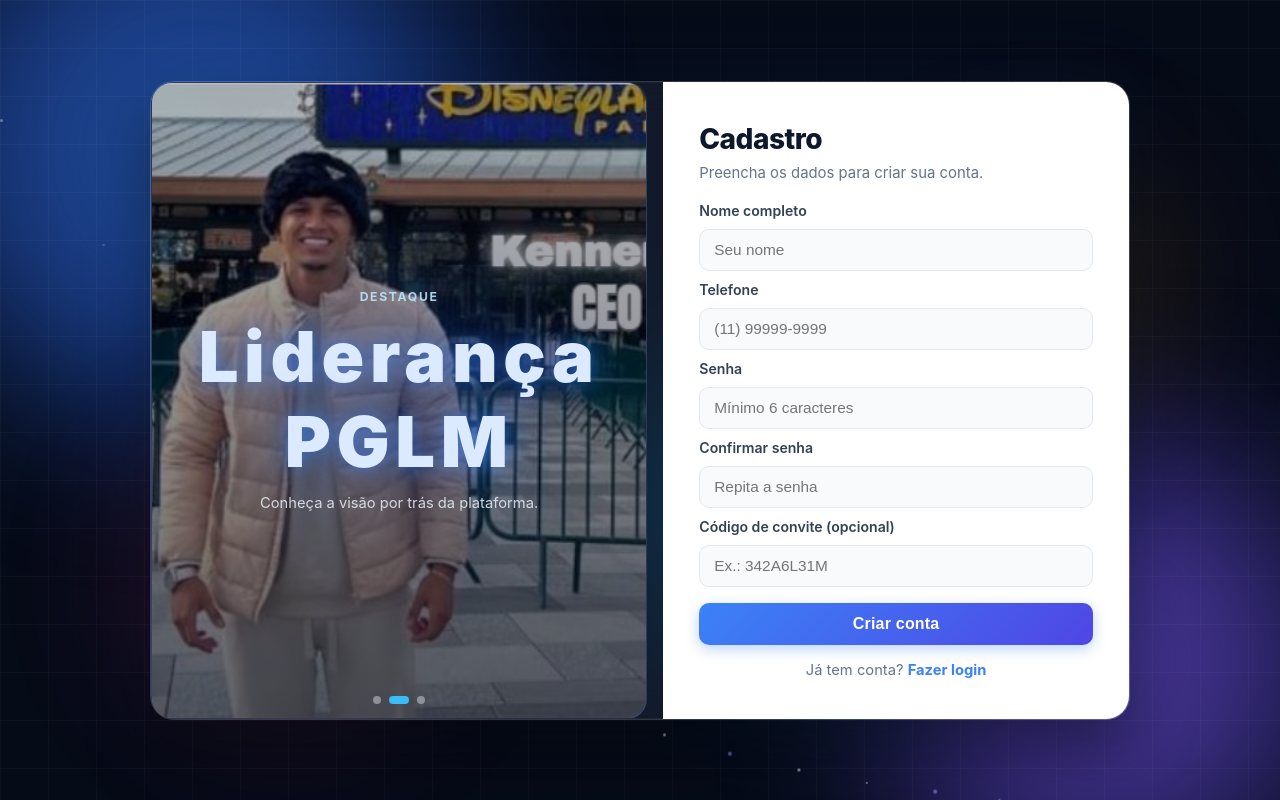
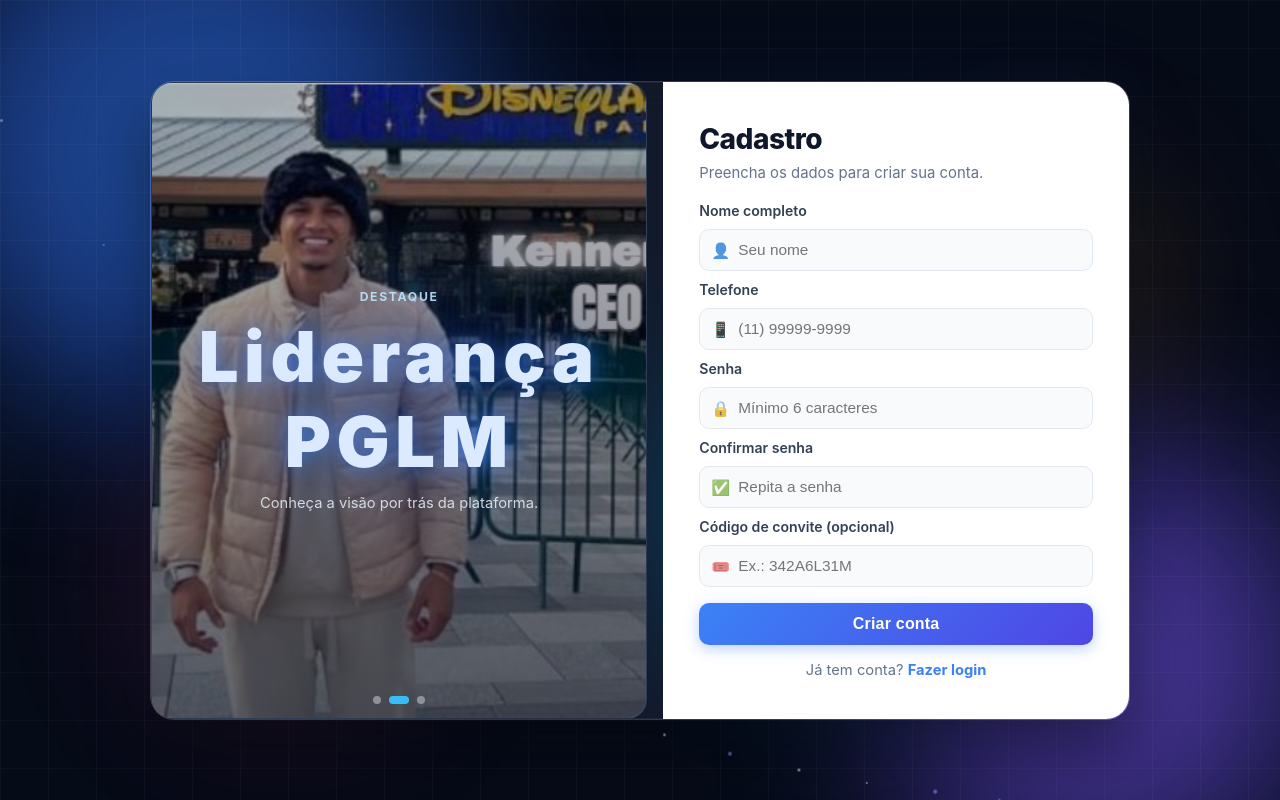
Before and after one commit to magnatazk20/mancera-frontend, a React (Vite) app: page /cadastro in a window 1280 px wide. Built offline with nearby package versions, Linux system fonts and the light colour scheme; no server answers.

Commit message:
feat(auth): adicionar ícones visuais nos campos dos formulários

```diff
--- a/src/App.css
+++ b/src/App.css
@@ -449,6 +449,27 @@ body {
   transition: border-color 0.2s ease, box-shadow 0.2s ease, background 0.2s ease;
 }
 
+.input-with-icon {
+  position: relative;
+  display: flex;
+  align-items: center;
+}
+
+.input-icon {
+  position: absolute;
+  left: 12px;
+  font-size: 0.95rem;
+  opacity: 0.75;
+  pointer-events: none;
+}
+
+.input-with-icon input[type='text'],
+.input-with-icon input[type='email'],
+.input-with-icon input[type='tel'],
+.input-with-icon input[type='password'] {
+  padding-left: 38px;
+}
+
 .auth-form input[type='text']:focus,
 .auth-form input[type='email']:focus,
 .auth-form input[type='tel']:focus,
--- a/src/pages/Login.tsx
+++ b/src/pages/Login.tsx
@@ -138,6 +138,8 @@ export default function Login() {
 
           <form className="auth-form" onSubmit={onSubmit}>
             <label htmlFor="phone">Telefone</label>
+            <div className="input-with-icon">
+              <span className="input-icon" aria-hidden="true">📱</span>
               <input
                 id="phone"
                 type="tel"
@@ -147,8 +149,11 @@ export default function Login() {
                 autoComplete="tel"
                 required
               />
+            </div>
 
             <label htmlFor="password">Senha</label>
+            <div className="input-with-icon">
+              <span className="input-icon" aria-hidden="true">🔒</span>
               <input
                 id="password"
                 type="password"
@@ -158,6 +163,7 @@ export default function Login() {
                 autoComplete="current-password"
                 required
               />
+            </div>
 
             <div className="row">
               <label className="remember-me" htmlFor="remember">
--- a/src/pages/Register.tsx
+++ b/src/pages/Register.tsx
@@ -157,6 +157,8 @@ export default function Register() {
 
           <form className="auth-form" onSubmit={onSubmit}>
             <label htmlFor="name">Nome completo</label>
+            <div className="input-with-icon">
+              <span className="input-icon" aria-hidden="true">👤</span>
               <input
                 id="name"
                 type="text"
@@ -166,8 +168,11 @@ export default function Register() {
                 autoComplete="name"
                 required
               />
+            </div>
 
             <label htmlFor="phone">Telefone</label>
+            <div className="input-with-icon">
+              <span className="input-icon" aria-hidden="true">📱</span>
               <input
                 id="phone"
                 type="tel"
@@ -177,8 +182,11 @@ export default function Register() {
                 autoComplete="tel"
                 required
               />
+            </div>
 
             <label htmlFor="password">Senha</label>
+            <div className="input-with-icon">
+              <span className="input-icon" aria-hidden="true">🔒</span>
               <input
                 id="password"
                 type="password"
@@ -188,8 +196,11 @@ export default function Register() {
                 autoComplete="new-password"
                 required
               />
+            </div>
 
             <label htmlFor="confirm">Confirmar senha</label>
+            <div className="input-with-icon">
+              <span className="input-icon" aria-hidden="true">✅</span>
               <input
                 id="confirm"
                 type="password"
@@ -199,8 +210,11 @@ export default function Register() {
                 autoComplete="new-password"
                 required
               />
+            </div>
 
             <label htmlFor="referralCode">Código de convite (opcional)</label>
+            <div className="input-with-icon">
+              <span className="input-icon" aria-hidden="true">🎟️</span>
               <input
                 id="referralCode"
                 type="text"
@@ -209,6 +223,7 @@ export default function Register() {
                 onChange={(e) => setReferralCode(e.target.value.toUpperCase())}
                 autoComplete="off"
               />
+            </div>
 
             <button type="submit" disabled={loading}>
               {loading ? 'Criando conta...' : 'Criar conta'}
```
Lines whose indentation alone changed are shown as unchanged.
